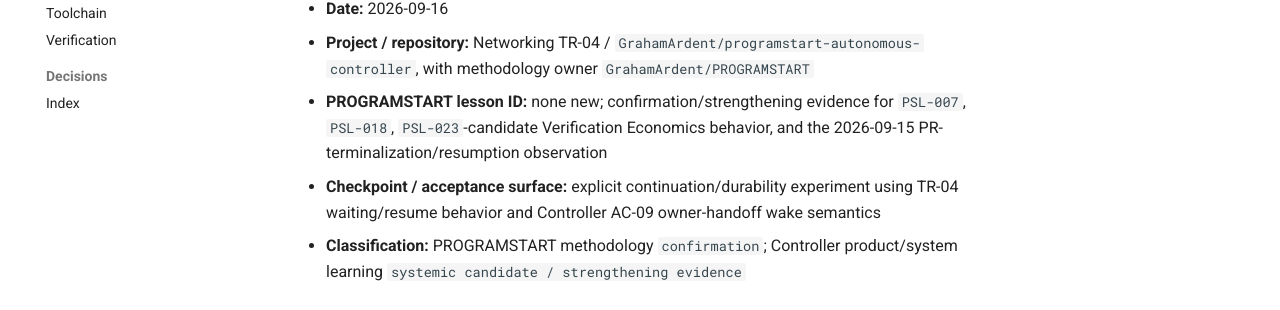
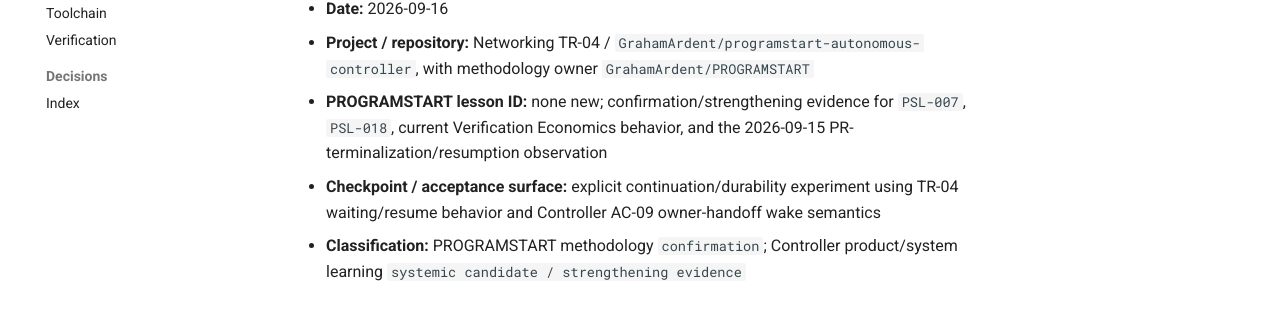
Before and after one commit to GrahamArdent/PROGRAMSTART, an MkDocs documentation site: the page built from docs/acceptance/observations/2026-09-16-tr04-resumption-wake-evidence-reuse-retest.md, in a window 1280 px wide and 900 px high. Shown: the part 367-677 px from the top of the window. Built offline with MkDocs 1.6.1 and Material for MkDocs 9.7.7, drawn with Linux system fonts in a browser that asks for light colours.

Commit message:
docs: narrow TR-04 learning references after challenge

```diff
--- a/docs/acceptance/observations/2026-09-16-tr04-resumption-wake-evidence-reuse-retest.md
+++ b/docs/acceptance/observations/2026-09-16-tr04-resumption-wake-evidence-reuse-retest.md
@@ -8,7 +8,7 @@ This record does not own product scope, execution order, release state, merge au
 
 - **Date:** 2026-09-16
 - **Project / repository:** Networking TR-04 / `GrahamArdent/programstart-autonomous-controller`, with methodology owner `GrahamArdent/PROGRAMSTART`
-- **PROGRAMSTART lesson ID:** none new; confirmation/strengthening evidence for `PSL-007`, `PSL-018`, `PSL-023`-candidate Verification Economics behavior, and the 2026-09-15 PR-terminalization/resumption observation
+- **PROGRAMSTART lesson ID:** none new; confirmation/strengthening evidence for `PSL-007`, `PSL-018`, current Verification Economics behavior, and the 2026-09-15 PR-terminalization/resumption observation
 - **Checkpoint / acceptance surface:** explicit continuation/durability experiment using TR-04 waiting/resume behavior and Controller AC-09 owner-handoff wake semantics
 - **Classification:** PROGRAMSTART methodology `confirmation`; Controller product/system learning `systemic candidate / strengthening evidence`
 
```
